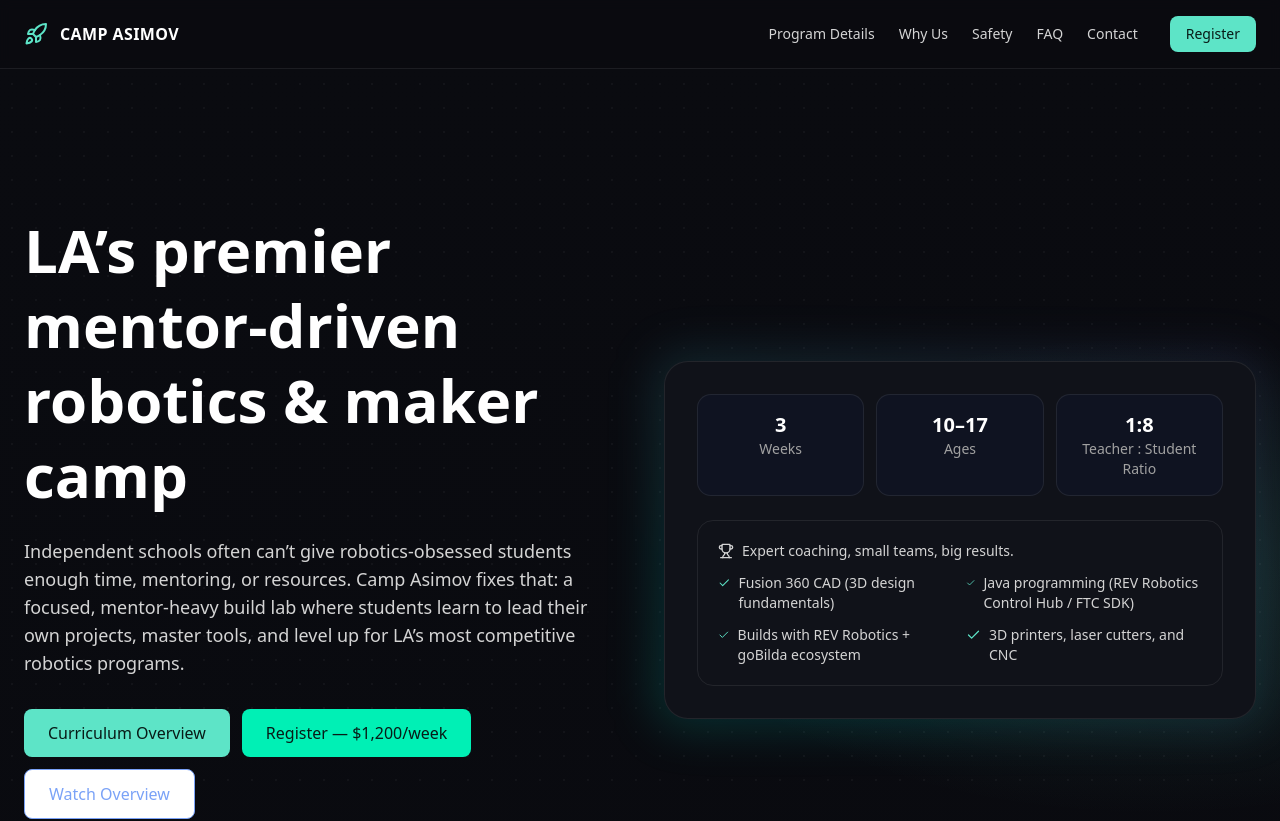
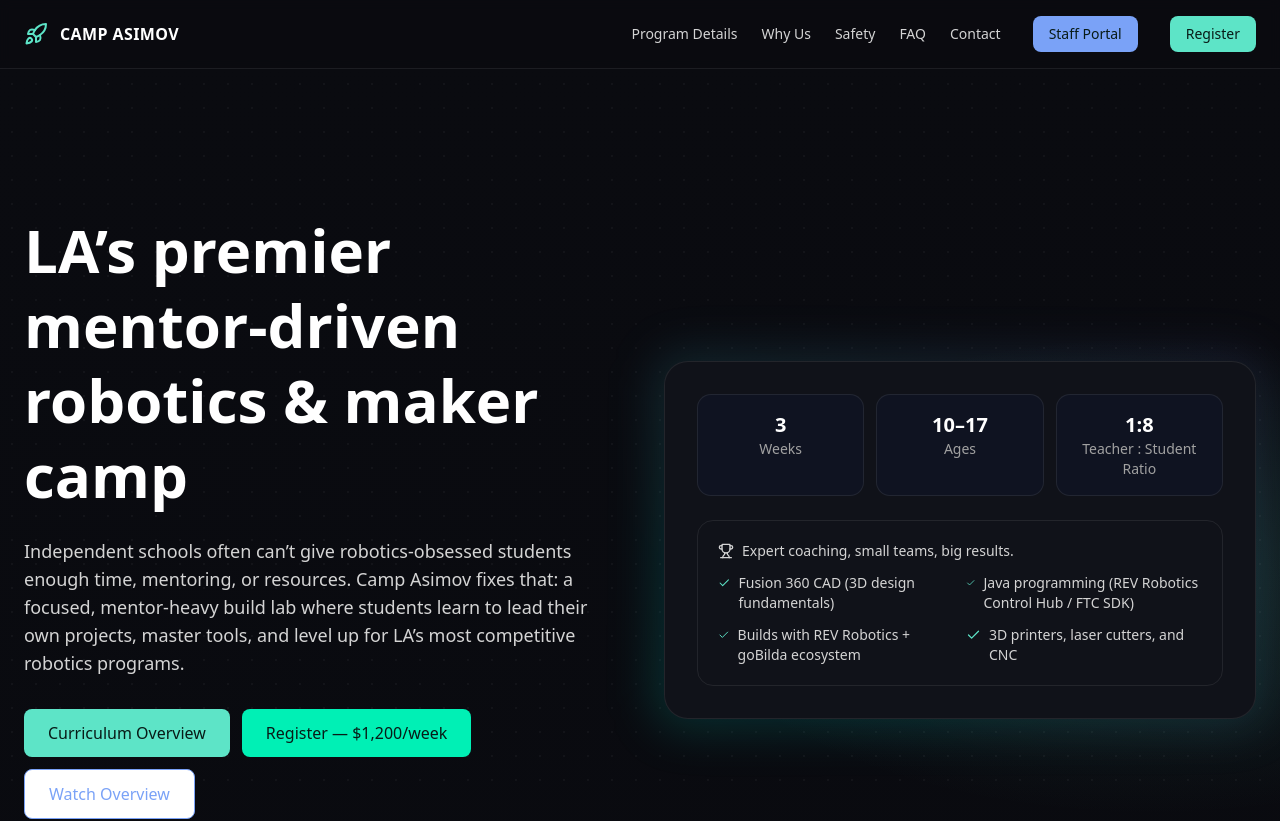
Before and after one commit to KingKumar/camp-asimov, a Next.js app: page / in a window 1280 px wide. Shown: the top 821 px of the page. Built offline with nearby package versions, Linux system fonts and the light colour scheme.

Commit message:
Update AsimovLanding.tsx

```diff
--- a/components/AsimovLanding.tsx
+++ b/components/AsimovLanding.tsx
@@ -124,6 +124,9 @@ export default function AsimovCampLanding() {
             <a href="#safety" className="hover:text-white">Safety</a>
             <a href="#faq" className="hover:text-white">FAQ</a>
             <a href="#contact" className="hover:text-white">Contact</a>
+            <Button asChild className="ml-2" style={{ backgroundColor: "#7AA2F7", color: "#081b17" }}>
+                 <a href="/staff" aria-label="Open Staff Portal">Staff Portal</a>
+            </Button>
             <Button asChild className="ml-2" style={{ backgroundColor: ink.accent, color: "#081b17" }}>
                 <a
                     href={STRIPE_LINK}
```
Lines whose indentation alone changed are shown as unchanged.
